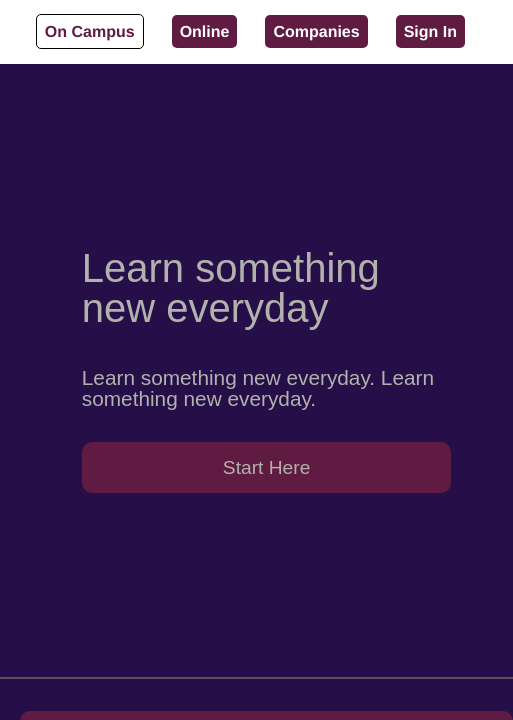
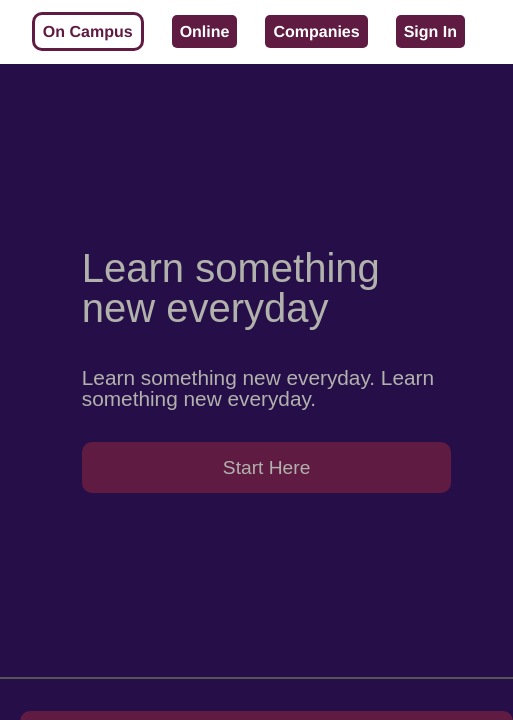
Before and after one commit to luviano909/Colmar_project, a plain HTML site: page index.html in a window 1280 px wide. In both pictures the pointer is over the link "On Campus". Shown: the top 720 px of the page, 767-1280 px from the left. Drawn offline with Linux system fonts and the light colour scheme; a web font is replaced by a local one.

Commit message:
added transition property to buttons

```diff
--- a/resources/css/style.css
+++ b/resources/css/style.css
@@ -69,9 +69,11 @@ a {
 }
 
 a:hover {
+    border-radius: 10px;
+    transition: border 100ms ease;
     color: rgb(96, 27, 67);
     background-color: white;
-    border: 1px solid black;
+    border: 3px solid rgb(96, 27, 67);
 }
 
 strong {
```
